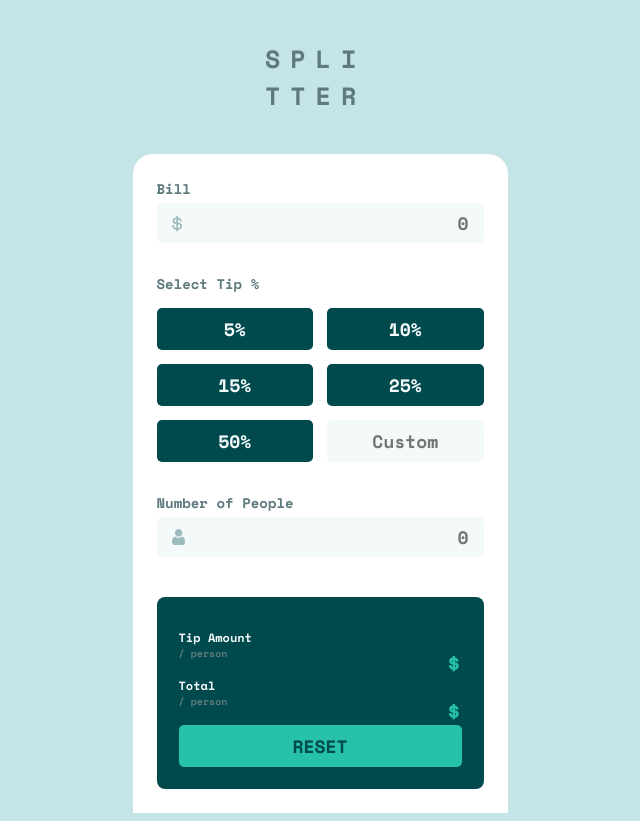
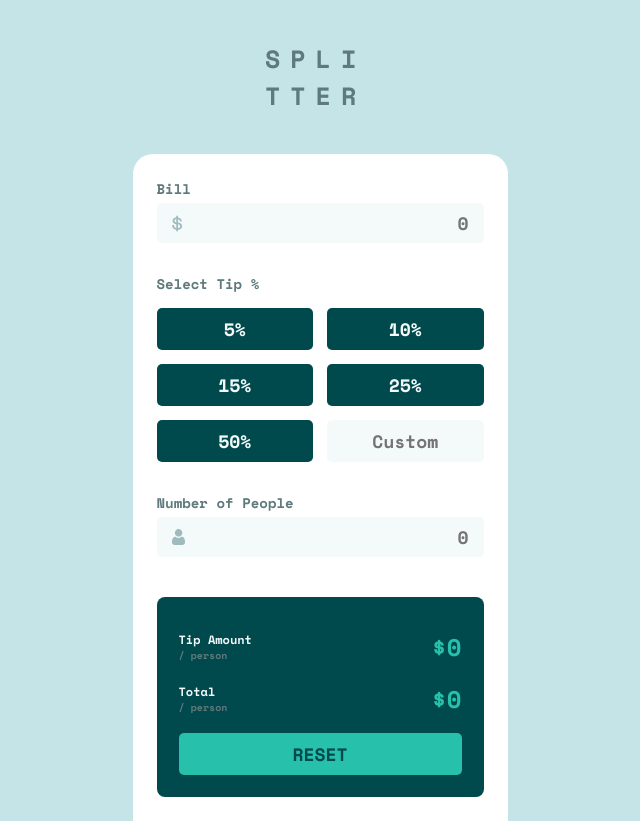
Before and after one commit to AmirhosseinHashemi/Tip-Calculator, a React (Create React App) app: page / in a window 1280 px wide. Shown: the whole page, without its empty margins (320-960 px from the left). Built offline with nearby package versions, Linux system fonts and the light colour scheme.

Commit message:
🐛 fix custom hooks

```diff
--- a/src/components/Button.js
+++ b/src/components/Button.js
@@ -2,7 +2,7 @@ import { useCalc, useDispatchCalc } from "./CalcContext";
 
 export default function Button({ children }) {
   const { tip } = useCalc();
-  const { dispatch } = useDispatchCalc();
+  const dispatch = useDispatchCalc();
 
   return (
     <button
--- a/src/components/CalcContext.js
+++ b/src/components/CalcContext.js
@@ -1,4 +1,4 @@
-import { createContext, useReducer } from "react";
+import { createContext, useContext, useReducer } from "react";
 
 // state managment
 const initialState = {
@@ -73,7 +73,7 @@ function CalcProvider({ children }) {
         total,
       }}
     >
-      <CalcDispatchContext.Provider value={{ dispatch }}>
+      <CalcDispatchContext.Provider value={dispatch}>
         {children}
       </CalcDispatchContext.Provider>
     </CalcContext.Provider>
@@ -82,13 +82,11 @@ function CalcProvider({ children }) {
 
 // custom hooks
 function useCalc() {
-  const context = createContext(CalcContext);
-  return context;
+  return useContext(CalcContext);
 }
 
 function useDispatchCalc() {
-  const context = createContext(CalcDispatchContext);
-  return context;
+  return useContext(CalcDispatchContext);
 }
 
 export {
--- a/src/components/Form.js
+++ b/src/components/Form.js
@@ -4,7 +4,7 @@ import Input from "./Input";
 
 export default function Form() {
   const { customTip } = useCalc();
-  const { dispatch } = useDispatchCalc();
+  const dispatch = useDispatchCalc();
 
   return (
     <form className="form" id="form">
--- a/src/components/Input.js
+++ b/src/components/Input.js
@@ -2,7 +2,7 @@ import { useCalc, useDispatchCalc } from "./CalcContext";
 
 export default function Input({ children, name }) {
   const { bill, people } = useCalc();
-  const { dispatch } = useDispatchCalc();
+  const dispatch = useDispatchCalc();
 
   return (
     <div className={`form__${name}`} aria-label={name}>
--- a/src/components/Result.js
+++ b/src/components/Result.js
@@ -3,7 +3,7 @@ import ResultRow from "./ResultRow";
 
 export default function Result() {
   const { amount, total } = useCalc();
-  const { dispatch } = useDispatchCalc();
+  const dispatch = useDispatchCalc();
 
   return (
     <section className="result">
```
